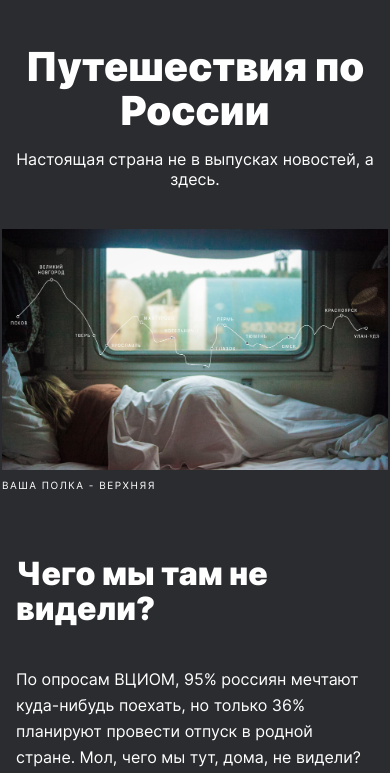
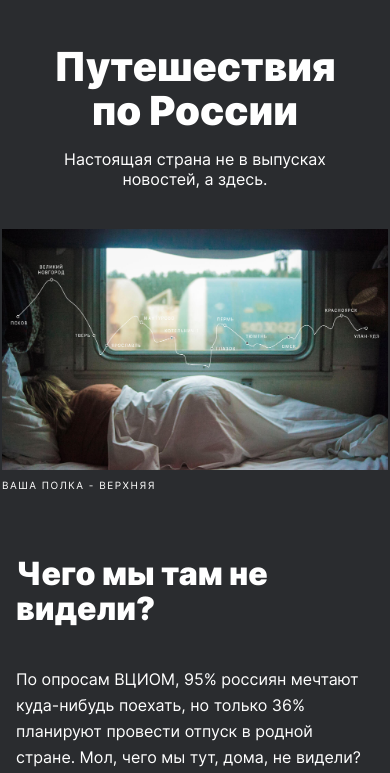
Before and after one commit to rip-savage/russian-travel, a plain HTML site: page index.html in a window 390 px wide. Shown: the part 71-844 px from the top of the page. Drawn offline with Linux system fonts and the light colour scheme; files whose address does not match are found by name.

Commit message:
исправлен title и subtitle в lead

```diff
--- a/blocks/lead/__subtitle/lead__subtitle.css
+++ b/blocks/lead/__subtitle/lead__subtitle.css
@@ -15,5 +15,6 @@
   .lead__subtitle {
     font-size: 16px;
     line-height: 20px;
+    max-width: 288px;
   }
 }
--- a/blocks/lead/__title/lead__title.css
+++ b/blocks/lead/__title/lead__title.css
@@ -15,6 +15,7 @@
 
 @media screen and (max-width: 770px) {
   .lead__title {
+    max-width: 288px;
     font-size: 40px;
     line-height: 44px;
     margin-bottom: 16px;
```
